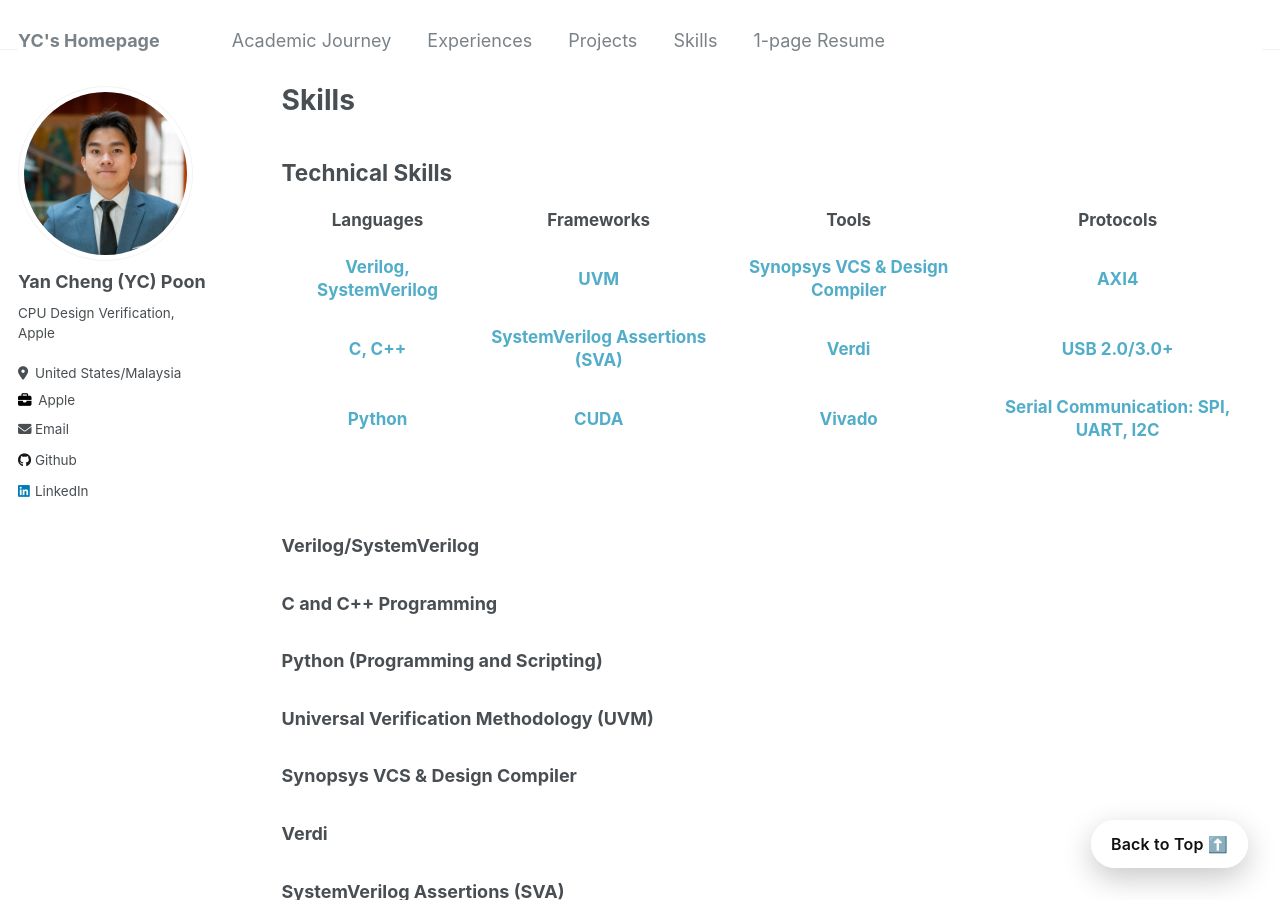
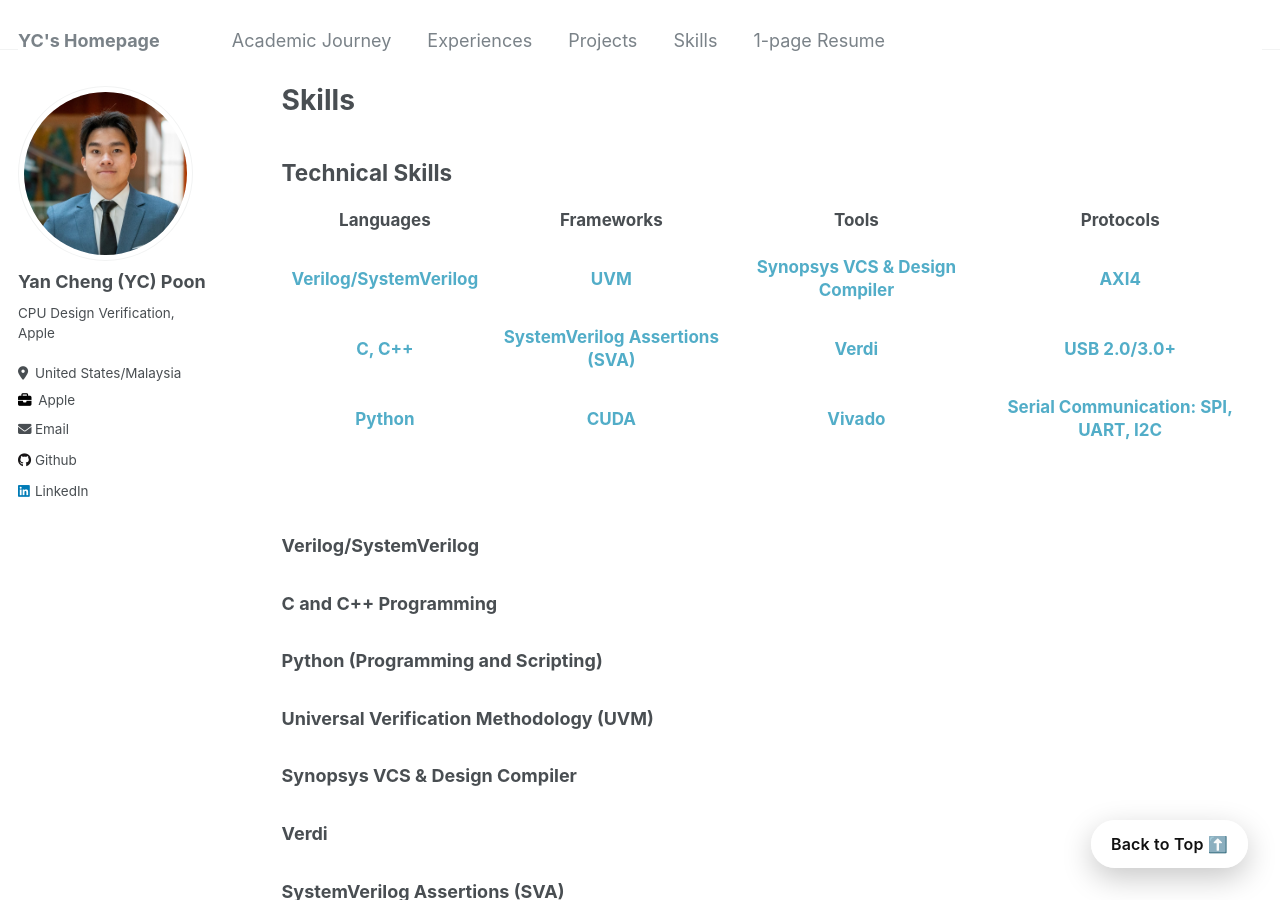
Before and after one commit to ycpoon/ycpoon.github.io, a Jekyll site: the page built from _pages/skills.md, in a window 1280 px wide and 900 px high. Built offline with Jekyll 4.4.1, drawn with Linux system fonts in a browser that asks for light colours.

Commit message:
revamp sills mobile check6

```diff
--- a/_pages/skills.md
+++ b/_pages/skills.md
@@ -20,7 +20,7 @@ redirect_from:
       <td>Protocols</td>
     </tr>
     <tr>
-      <td><a href="#verilogsystemverilog">Verilog, SystemVerilog</a></td>
+      <td><a href="#verilogsystemverilog">Verilog/SystemVerilog</a></td>
       <td><a href="#universal-verification-methodology-uvm">UVM</a></td>
       <td><a href="#synopsys-vcs--design-compiler">Synopsys VCS & Design Compiler</a></td>
       <td><a href="#axi4-streammemory-mappedlite">AXI4</a></td>
```
